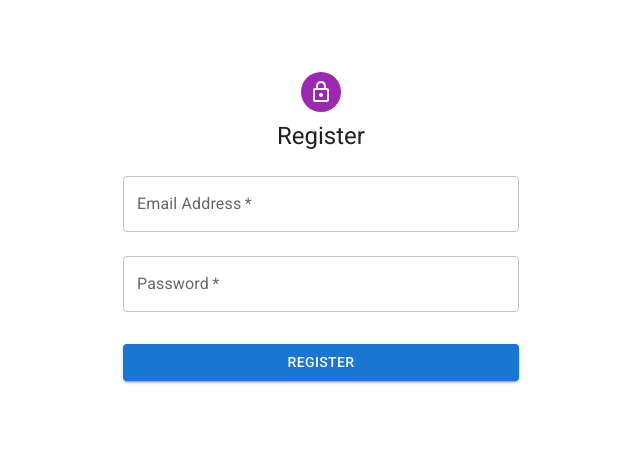
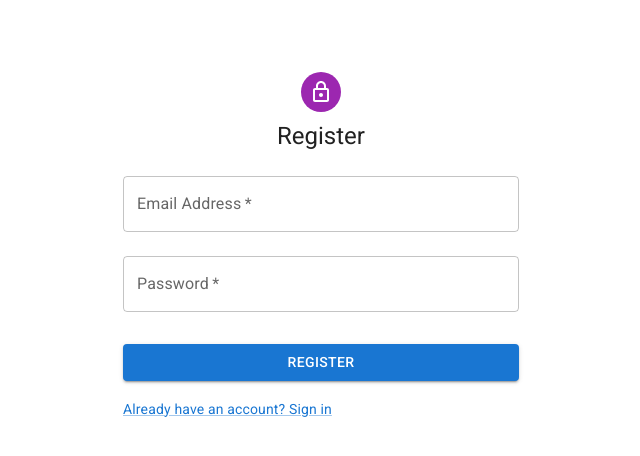
Before and after one commit to casantosmu/boardgames-collection, a React (Vite) app in the folder apps/web/: page /register in a window 1280 px wide. Shown: the top 456 px of the page, without its empty margins (319-959 px from the left). Built offline with nearby package versions, Linux system fonts and the light colour scheme; what @sinclair/typebox would draw is missing.

Commit message:
Add protection on login and register page

```diff
--- a/apps/web/src/auth/login.tsx
+++ b/apps/web/src/auth/login.tsx
@@ -10,7 +10,7 @@ import {
   Typography,
 } from "@mui/material";
 import LockOutlinedIcon from "@mui/icons-material/LockOutlined";
-import { useNavigate, Link as LinkRouter } from "react-router-dom";
+import { useNavigate, Link as LinkRouter, Navigate } from "react-router-dom";
 import { errorCodes } from "common";
 import { useLoginMutation } from "../api";
 import { useAuth } from "./auth-context";
@@ -42,6 +42,10 @@ export const Login = (): JSX.Element => {
     event.preventDefault();
     mutate(form);
   };
+
+  if (auth.state) {
+    return <Navigate to="/" replace />;
+  }
 
   return (
     <Container component="main" maxWidth="xs">
--- a/apps/web/src/auth/register.tsx
+++ b/apps/web/src/auth/register.tsx
@@ -5,11 +5,12 @@ import {
   Box,
   Button,
   Container,
+  Link,
   TextField,
   Typography,
 } from "@mui/material";
 import LockOutlinedIcon from "@mui/icons-material/LockOutlined";
-import { useNavigate } from "react-router-dom";
+import { Navigate, Link as LinkRouter, useNavigate } from "react-router-dom";
 import { errorCodes, regexp } from "common";
 import { z } from "zod";
 import { useRegisterMutation } from "../api";
@@ -81,6 +82,10 @@ export const Register = (): JSX.Element => {
     }
   };
 
+  if (auth.state) {
+    return <Navigate to="/" replace />;
+  }
+
   return (
     <Container component="main" maxWidth="xs">
       <Box
@@ -147,6 +152,9 @@ export const Register = (): JSX.Element => {
                 : "Something unexpected occurred."}
             </Alert>
           )}
+          <Link component={LinkRouter} to="/login" variant="body2">
+            Already have an account? Sign in
+          </Link>
         </Box>
       </Box>
     </Container>
```
